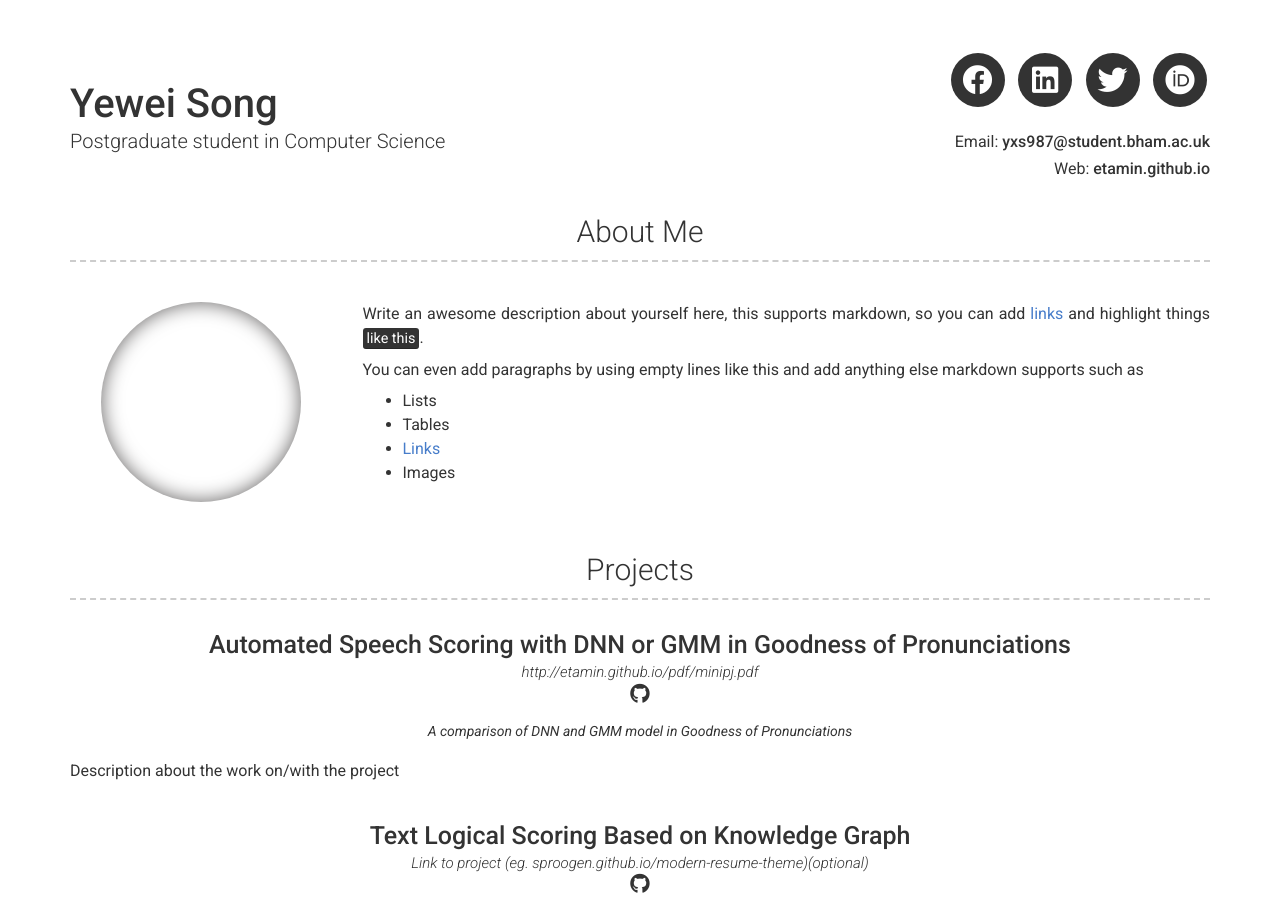
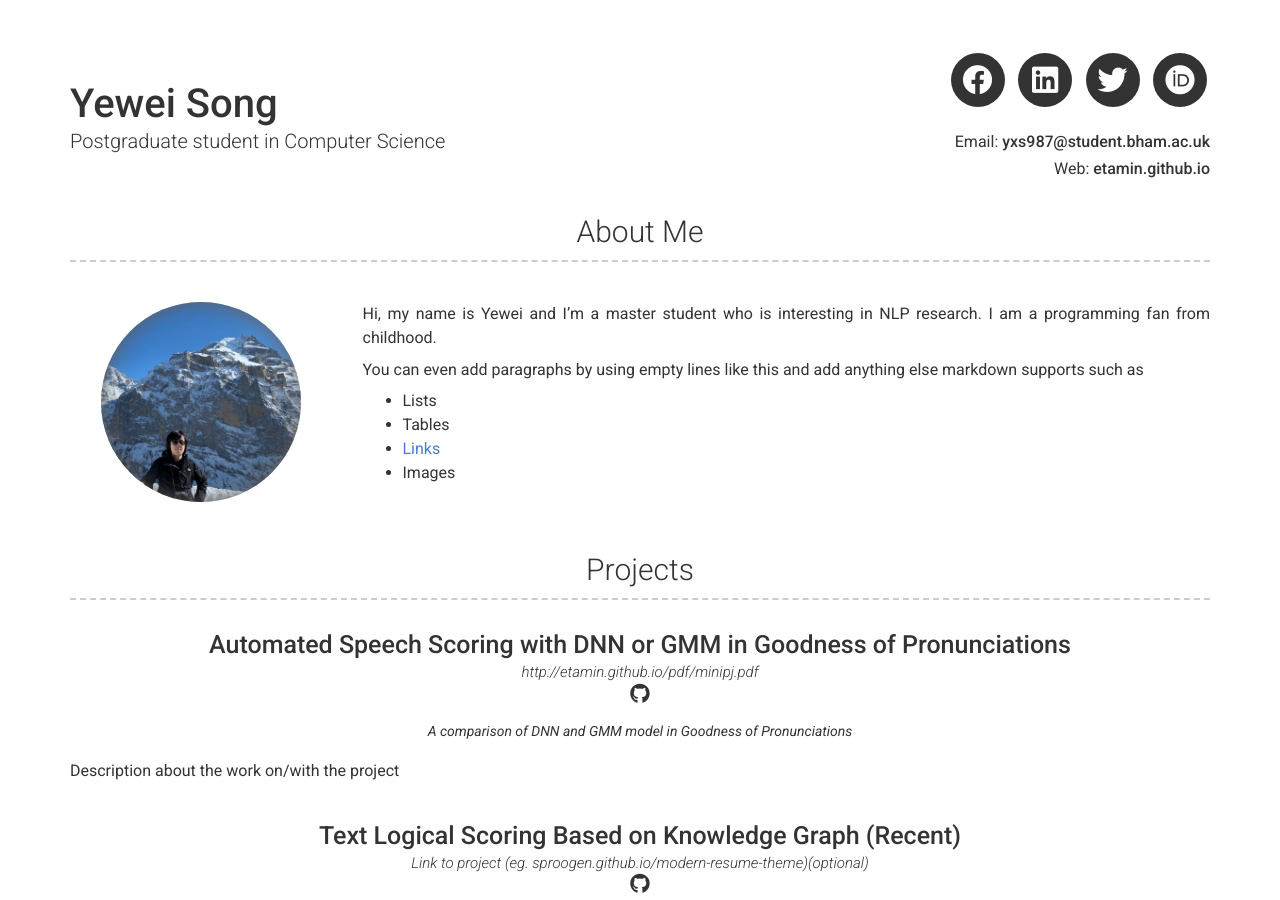
Before and after one commit to Etamin/Etamin.github.io, a Jekyll site: the page built from index.md, in a window 1280 px wide and 900 px high. Built offline with Jekyll 4.4.1, drawn with Linux system fonts in a browser that asks for light colours; nearby versions of some CDN libraries; some of the changed text lies outside the part shown.

Commit message:
update info

```diff
--- a/_config.yml
+++ b/_config.yml
@@ -34,9 +34,9 @@ orcid_username: 0000-0002-6314-7515
 
 # About Section
 # about_title: About Me (Use this to override about section title)
-about_profile_image: Directory of profile image (eg. images/profile.jpg)
+about_profile_image: images/profile.jpg
 about_content: | # this will include new lines to allow paragraphs
-  Write an awesome description about yourself here, this supports markdown, so you can add [links](http://foobar.com) and highlight things <mark>like this</mark>.
+  Hi, my name is Yewei and I'm a master student who is interesting in NLP research. I am a programming fan from childhood.
 
   You can even add paragraphs by using empty lines like this and add anything else markdown supports such as
     - Lists
@@ -56,9 +56,7 @@ about_content: | # this will include new lines to allow paragraphs
 # More Section
 # more_title: A Little More About Me #(Use this to override about more section title)
 more_content: | # this will include new lines to allow paragraphs
-  This is where you can write a little more about yourself. You could title this section **Interests** and include some of your other interests.
-
-  Or you could title it **Skills** and write a bit more about things that make you more desirable, like *leadership* or *teamwork*
+Alongside my interests in computer science some of my other interests and hobbies are ::
 
 # Footer
 footer_show_references: true
--- a/_data/projects.yml
+++ b/_data/projects.yml
@@ -9,7 +9,7 @@
     Description about the work on/with the project
 
 - layout: top-middle
-  name: Text Logical Scoring Based on Knowledge Graph
+  name: Text Logical Scoring Based on Knowledge Graph (Recent)
   link: Link to project (eg. sproogen.github.io/modern-resume-theme)(optional)
   github: Github page for project (eg. sproogen/modern-resume-theme)(optional)
   quote: >
```
Also changed, not shown: images/profile.jpg (added).
